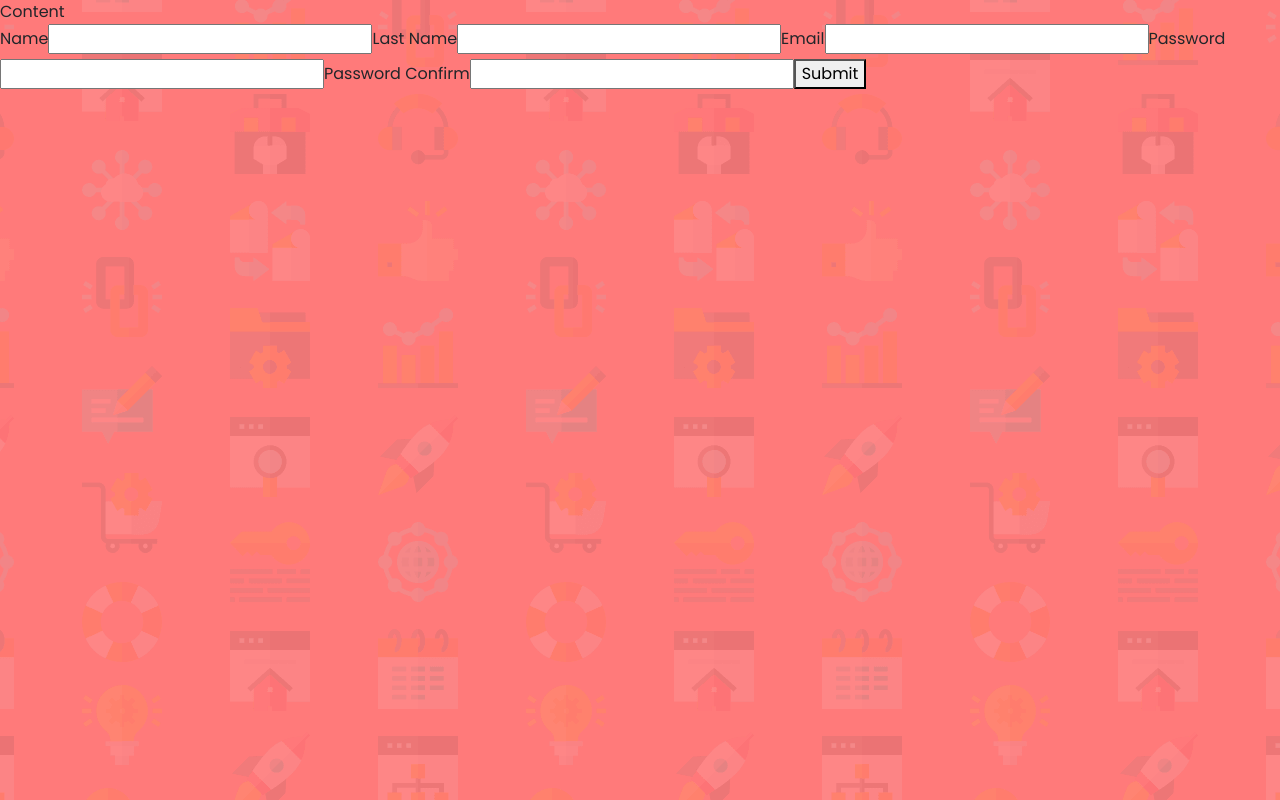
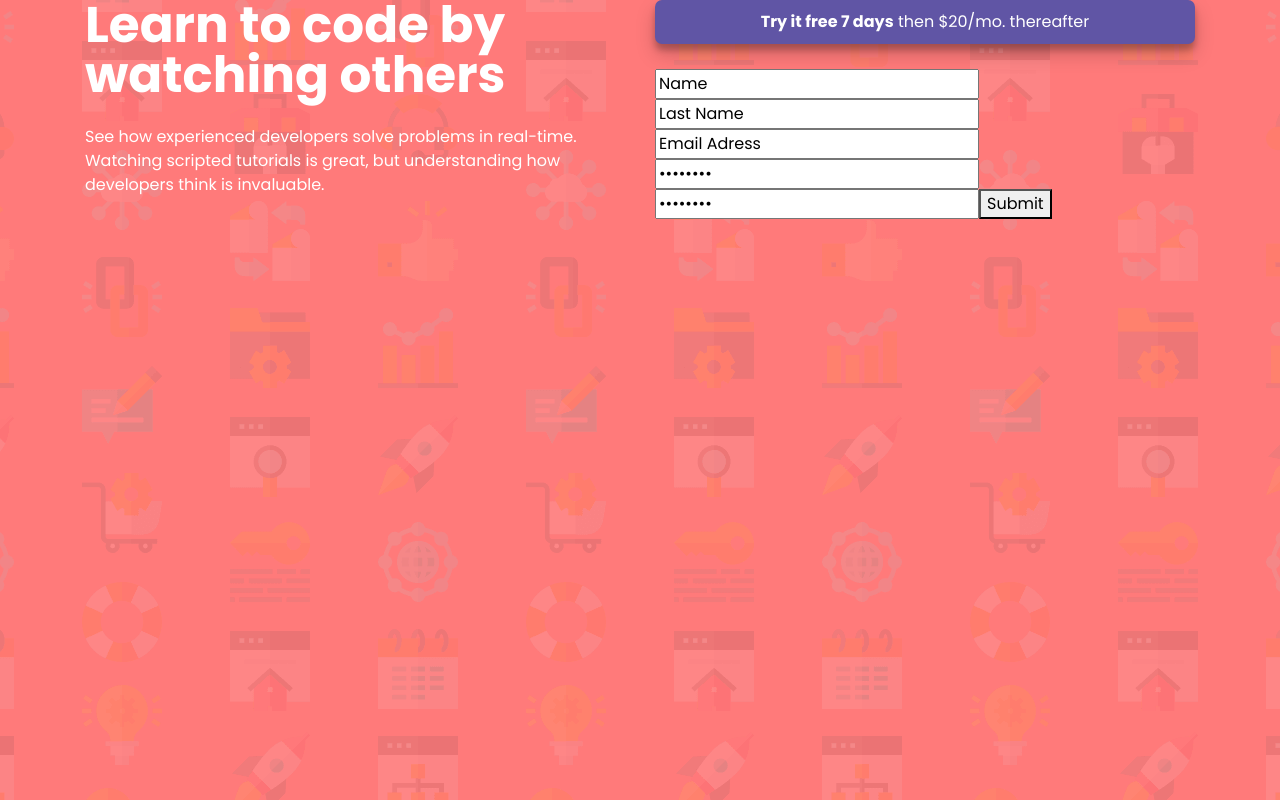
Before and after one commit to mehmetbacik/intro-with-sign-up-form, a React (Create React App) app: page / in a window 1280 px wide. Built offline with nearby package versions, Linux system fonts and the light colour scheme.

Commit message:
Update
Updated sign up form.

```diff
--- a/src/App.css
+++ b/src/App.css
@@ -29,6 +29,34 @@ html, body {
   font-family: var(--app-font);
 }
 
+.App .intro__content span {
+    color: var(--white);
+    font-weight: bold;
+    font-size: 50px;
+    line-height: 1;
+}
+
+.App .intro__content p {
+  color: var(--white);
+  font-size: 16px;
+  margin-top: 25px;
+}
+
+.App .sign__up__form .try__it__free {
+  background-color: var(--blue);
+  text-align: center;
+  border-radius: 7px;
+  padding: 10px 50px;
+  margin-bottom: 25px;
+  box-shadow: rgba(0, 0, 0, 0.19) 0px 10px 20px, rgba(0, 0, 0, 0.23) 0px 6px 6px;
+}
+
+.App .sign__up__form .try__it__free span {
+  color: var(--white);
+  font-size: 16px;
+  text-align: center;
+}
+
 .App .sign__up__form code {
   display: none;
 }
--- a/src/App.js
+++ b/src/App.js
@@ -5,8 +5,16 @@ import IntroContent from './components/IntroContent';
 function App() {
   return (
     <div className="App">
-        <IntroContent />
-        <SignUp />
+      <div className='container'>
+        <div className='row'>
+          <div className='col-lg-6'>
+            <IntroContent />
+          </div>
+          <div className='col-lg-6'>
+            <SignUp />
+          </div>
+        </div>
+      </div>
     </div>
   );
 }
--- a/src/components/IntroContent.js
+++ b/src/components/IntroContent.js
@@ -2,8 +2,9 @@ import React from "react";
 
 function IntroContent() {
     return (
-        <div>
-            Content
+        <div className="intro__content">
+            <span>Learn to code by <br />watching others</span>
+            <p>See how experienced developers solve problems in real-time. Watching scripted tutorials is great, but understanding how developers think is invaluable.</p>
         </div>
     )
 }
--- a/src/components/SignUp.js
+++ b/src/components/SignUp.js
@@ -4,11 +4,11 @@ import validationSchema from './validations';
 function SignUp() {
     const {handleSubmit, handleChange, handleBlur, values, errors, touched} = useFormik({
         initialValues: {
-          name: '',
-          lastName: '',
-          email: '',
-          password: '',
-          passwordConfirm: '',
+          name: 'Name',
+          lastName: 'Last Name',
+          email: 'Email Adress',
+          password: 'Password',
+          passwordConfirm: 'Password',
         },
         onSubmit: values => {
           console.log(values);
@@ -17,31 +17,23 @@ function SignUp() {
     });
     return (
         <div className='sign__up__form'>
+            <div className='try__it__free'>
+              <span><b>Try it free 7 days</b> then $20/mo. thereafter</span>
+            </div>
             <form onSubmit={handleSubmit}>
-
-              <label>Name</label>
               <input name='name' value={values.name} onChange={handleChange} onBlur={handleBlur}/>
-
               {errors.name && touched.name && <div className="error">{errors.name}</div>}
 
-              <label>Last Name</label>
               <input name='lastName' value={values.lastName} onChange={handleChange} onBlur={handleBlur}/>
-
               {errors.lastName && touched.lastName && <div className="error">{errors.lastName}</div>}
 
-              <label>Email</label>
               <input name='email' value={values.email} onChange={handleChange} onBlur={handleBlur}/>
-
               {errors.email && touched.email && <div className="error">{errors.email}</div>}
 
-              <label>Password</label>
               <input type="password" name='password' value={values.password} onChange={handleChange} onBlur={handleBlur}/>
-
               {errors.password && touched.password && <div className="error">{errors.password}</div>}
 
-              <label>Password Confirm</label>
               <input type="password" name='passwordConfirm' value={values.passwordConfirm} onChange={handleChange} onBlur={handleBlur}/>
-
               {errors.passwordConfirm && touched.passwordConfirm && <div className="error">{errors.passwordConfirm}</div>}
 
               <button type="submit">Submit</button>
```
